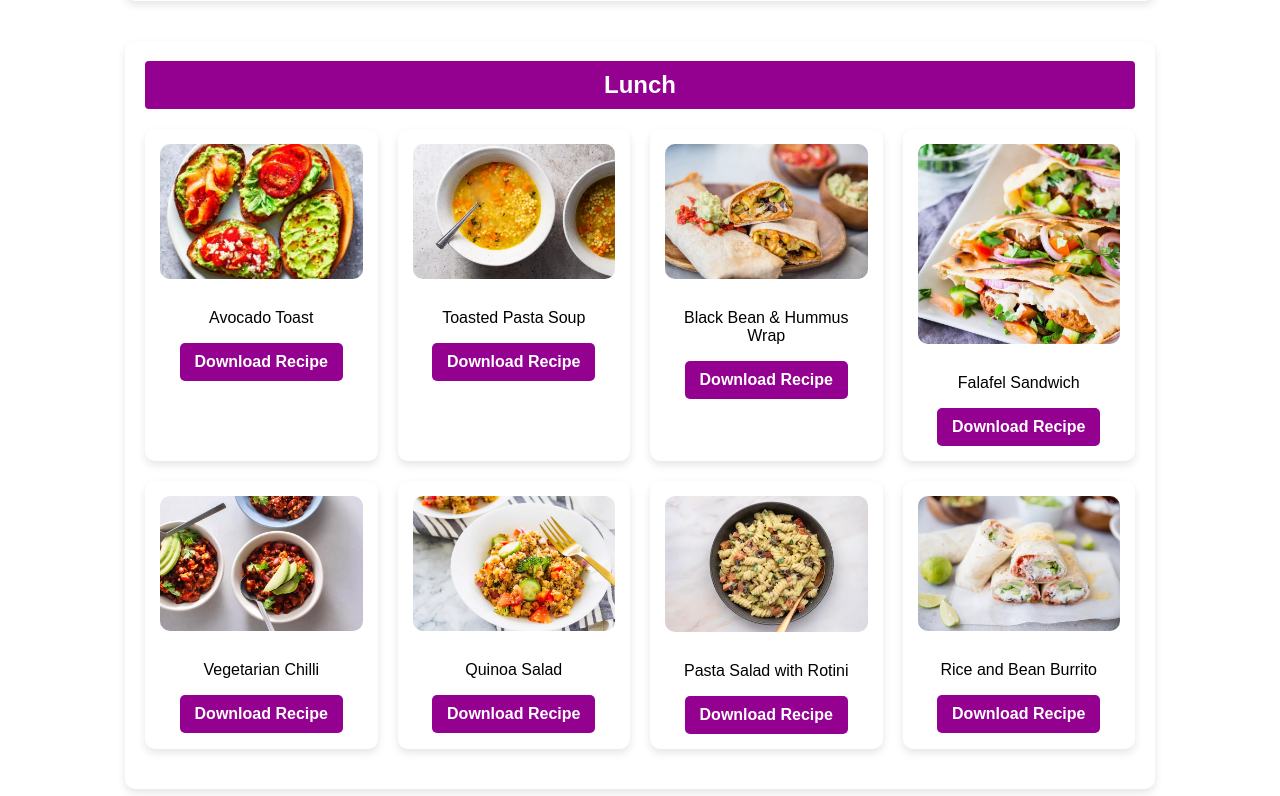
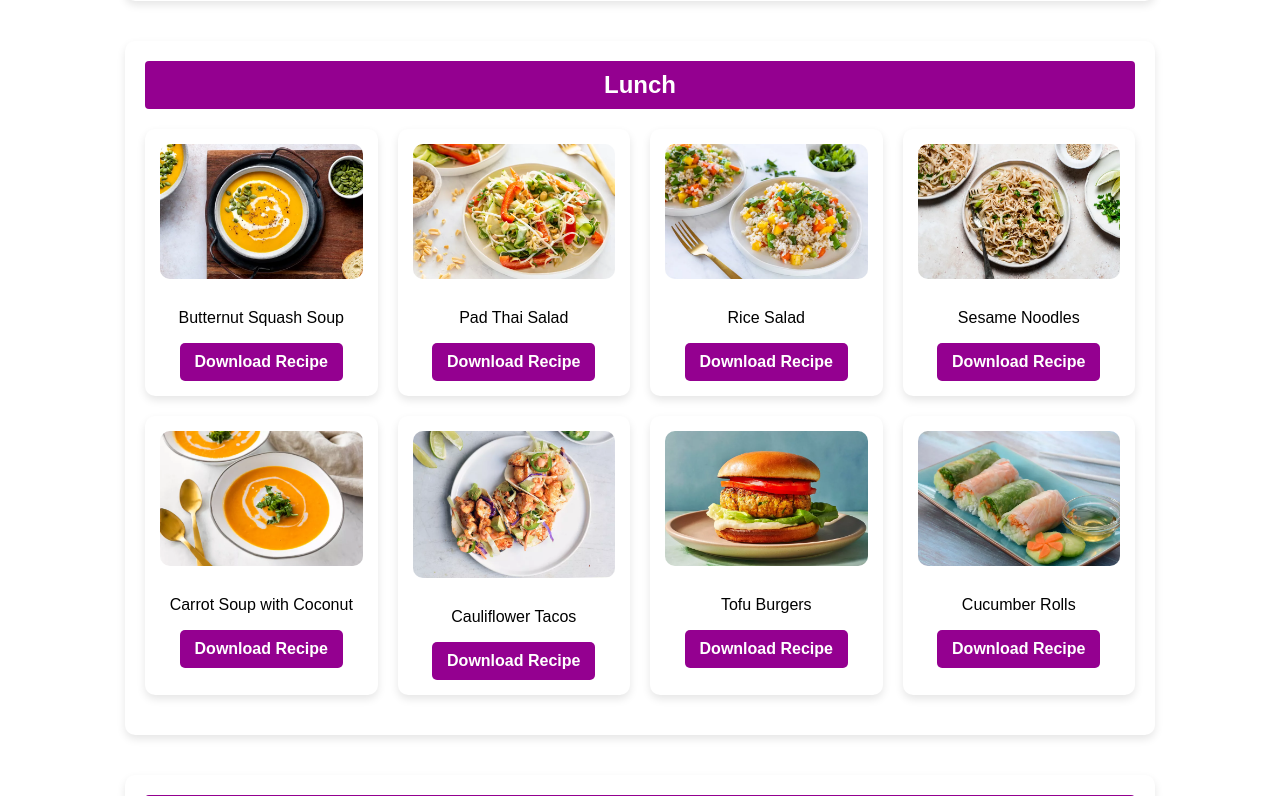
Before and after one commit to rohan057/FYP, a PHP site: page /nutrition-vegan.php in a window 1280 px wide. Shown: the part 918-1714 px from the top of the page. Run offline with PHP 8.4, Linux system fonts and the light colour scheme.

Commit message:
Adding Content
Added lunch meals to vegan dishes page and added images and pdfs

```diff
--- a/nutrition-vegan.php
+++ b/nutrition-vegan.php
@@ -87,44 +87,44 @@ session_start();
             <h2>Lunch</h2>
             <div class="meal-container">
                 <div class="meal-section">
-                    <img src="images/avocado_toast.webp" alt="Lunch Dish 1">
-                    <p>Avocado Toast</p>
-                    <a href="pdfs/avocado_toast.pdf" download class="download-btn">Download Recipe</a> <!--  -->
+                    <img src="images/butternut_squash_soup.webp" alt="Lunch Dish 1">
+                    <p>Butternut Squash Soup</p>
+                    <a href="pdfs/butternut_squash_soup.pdf" download class="download-btn">Download Recipe</a> <!-- https://www.thespruceeats.com/butternut-squash-soup-1001162 -->
                 </div>
                 <div class="meal-section">
-                    <img src="images/pasta_soup.webp" alt="Lunch Dish 2">
-                    <p>Toasted Pasta Soup</p>
-                    <a href="pdfs/pasta_soup.pdf" download class="download-btn">Download Recipe</a> <!--  -->
+                    <img src="images/vegan_thai_salad.webp" alt="Lunch Dish 2">
+                    <p>Pad Thai Salad</p>
+                    <a href="pdfs/vegan_thai_salad.pdf" download class="download-btn">Download Recipe</a> <!-- https://www.thespruceeats.com/raw-vegan-pad-thai-salad-recipe-3377474 -->
                 </div>
                 <div class="meal-section">
-                    <img src="images/black_bean_hummus_wrap.webp" alt="Lunch Dish 3">
-                    <p>Black Bean & Hummus Wrap</p>
-                    <a href="pdfs/black_bean_hummus_wrap.pdf" download class="download-btn">Download Recipe</a> <!--  -->
+                    <img src="images/rice_salad.webp" alt="Lunch Dish 3">
+                    <p>Rice Salad</p>
+                    <a href="pdfs/rice_salad.pdf" download class="download-btn">Download Recipe</a> <!-- https://www.thespruceeats.com/cold-asian-rice-salad-with-veggies-3377789 -->
                 </div>
                 <div class="meal-section">
-                    <img src="images/falafel_sandwich.webp" alt="Lunch Dish 4">
-                    <p>Falafel Sandwich</p>
-                    <a href="pdfs/falafel_sandwich.pdf" download class="download-btn">Download Recipe</a> <!--  -->
+                    <img src="images/sesame_noodles.webp" alt="Lunch Dish 4">
+                    <p>Sesame Noodles</p>
+                    <a href="pdfs/sesame_noodles.pdf" download class="download-btn">Download Recipe</a> <!-- https://www.thespruceeats.com/cold-vegan-chinese-sesame-noodles-recipe-3377147 -->
                 </div>
                 <div class="meal-section">
-                    <img src="images/vegetarian_chili.webp" alt="Lunch Dish 5">
-                    <p>Vegetarian Chilli</p>
-                    <a href="pdfs/vegetarian_chili.pdf" download class="download-btn">Download Recipe</a> <!--  -->
+                    <img src="images/carrot_soup_coconut.webp" alt="Lunch Dish 5">
+                    <p>Carrot Soup with Coconut</p>
+                    <a href="pdfs/carrot_soup_coconut.pdf" download class="download-btn">Download Recipe</a> <!-- https://www.thespruceeats.com/creamy-vegan-carrot-soup-with-coconut-3377977 -->
                 </div>
                 <div class="meal-section">
-                    <img src="images/quinoa_salad.webp" alt="Lunch Dish 6">
-                    <p>Quinoa Salad</p>
-                    <a href="pdfs/quinoa_salad.pdf" download class="download-btn">Download Recipe</a> <!--  -->
+                    <img src="images/cauliflower_tacos.webp" alt="Lunch Dish 6">
+                    <p>Cauliflower Tacos</p>
+                    <a href="pdfs/cauliflower_tacos.pdf" download class="download-btn">Download Recipe</a> <!-- https://www.thespruceeats.com/cauliflower-tacos-4800408 -->
                 </div>
                 <div class="meal-section">
-                    <img src="images/pasta_salad_rotini.webp" alt="Lunch Dish 7">
-                    <p>Pasta Salad with Rotini</p>
-                    <a href="pdfs/pasta_salad_rotini.pdf" download class="download-btn">Download Recipe</a> <!--  -->
+                    <img src="images/tofu_burgers.webp" alt="Lunch Dish 7">
+                    <p>Tofu Burgers</p>
+                    <a href="pdfs/tofu_burgers.pdf" download class="download-btn">Download Recipe</a> <!-- https://www.thespruceeats.com/vegan-tofu-veggie-burgers-recipe-3377169 -->
                 </div>
                 <div class="meal-section">
-                    <img src="images/rice_bean_burrito.webp" alt="Lunch Dish 8">
-                    <p>Rice and Bean Burrito</p>
-                    <a href="pdfs/rice_bean_burrito.pdf" download class="download-btn">Download Recipe</a> <!--  -->
+                    <img src="images/cucumber_rolls.webp" alt="Lunch Dish 8">
+                    <p>Cucumber Rolls</p>
+                    <a href="pdfs/cucumber_rolls.pdf" download class="download-btn">Download Recipe</a> <!-- https://www.thespruceeats.com/light-vegan-cucumber-spring-roll-recipe-3377833 -->
                 </div>
             </div>
         </section>
```
Also changed, not shown: images/butternut_squash_soup.webp (added), images/carrot_soup_coconut.webp (added), images/cauliflower_tacos.webp (added), images/cucumber_rolls.webp (added), images/rice_salad.webp (added), images/sesame_noodles.webp (added), images/tofu_burgers.webp (added), images/vegan_thai_salad.webp (added), 8 other files.
